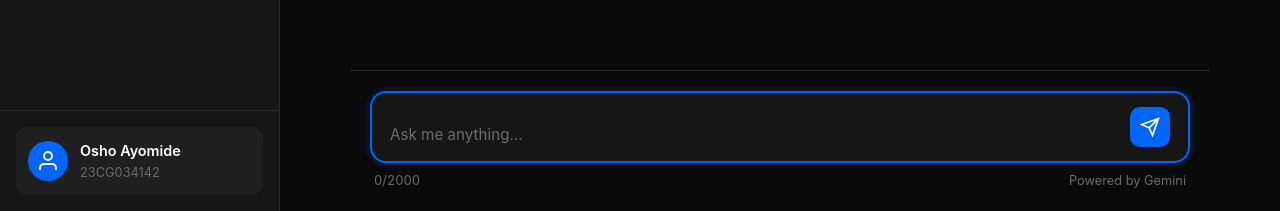
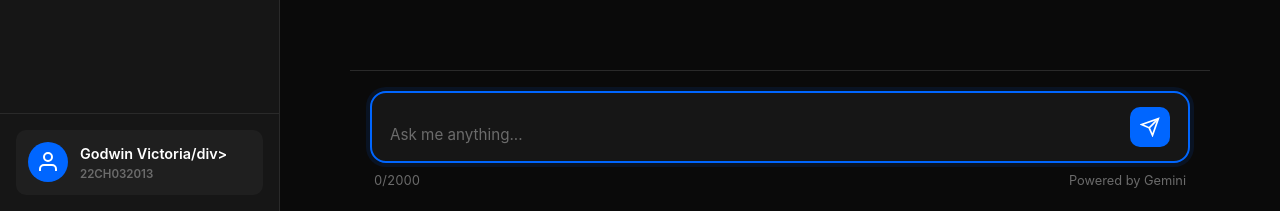
Before and after one commit to rise345/GODWIN_VICTORIIA_22CH032013_ASSIGNMENT-, a Flask app: page / in a window 1280 px wide. Shown: the part 589-800 px from the top of the page. Run offline with Flask 3, Linux system fonts and the light colour scheme.

Commit message:
Update index.html

```diff
--- a/templates/index.html
+++ b/templates/index.html
@@ -3,7 +3,7 @@
 <head>
     <meta charset="UTF-8">
     <meta name="viewport" content="width=device-width, initial-scale=1.0">
-    <title>NLP Q&A System | Osho Ayomide</title>
+    <title>NLP Q&A System | Godwin Victoria</title>
     <link rel="stylesheet" href="{{ url_for('static', filename='style.css') }}">
 </head>
 <body>
@@ -44,8 +44,8 @@
                         </svg>
                     </div>
                     <div class="student-details">
-                        <div class="student-name">Osho Ayomide</div>
-                        <div class="student-matric">23CG034142</div>
+                        <div class="student-name">Godwin Victoria/div>
+                        <div class="student-matric">22CH032013</div>
                     </div>
                 </div>
             </div>
```
